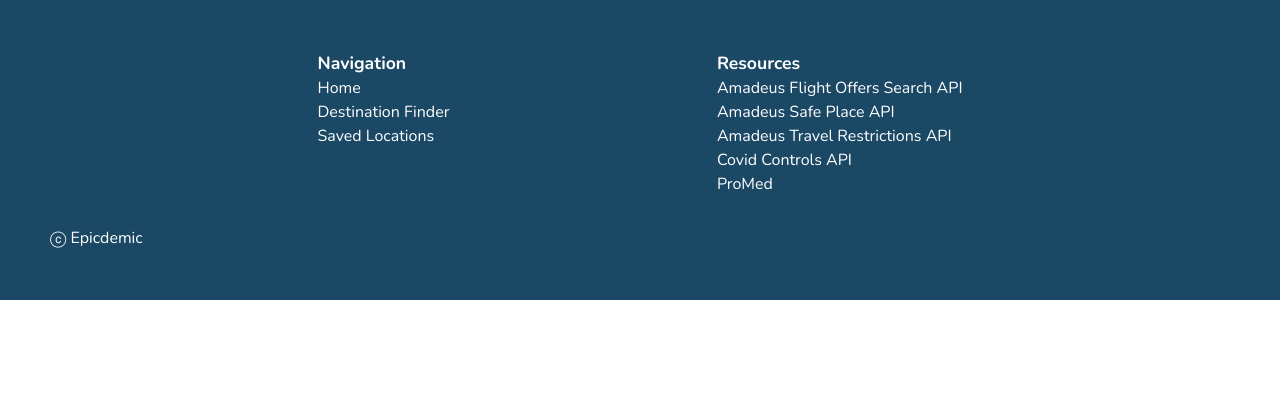
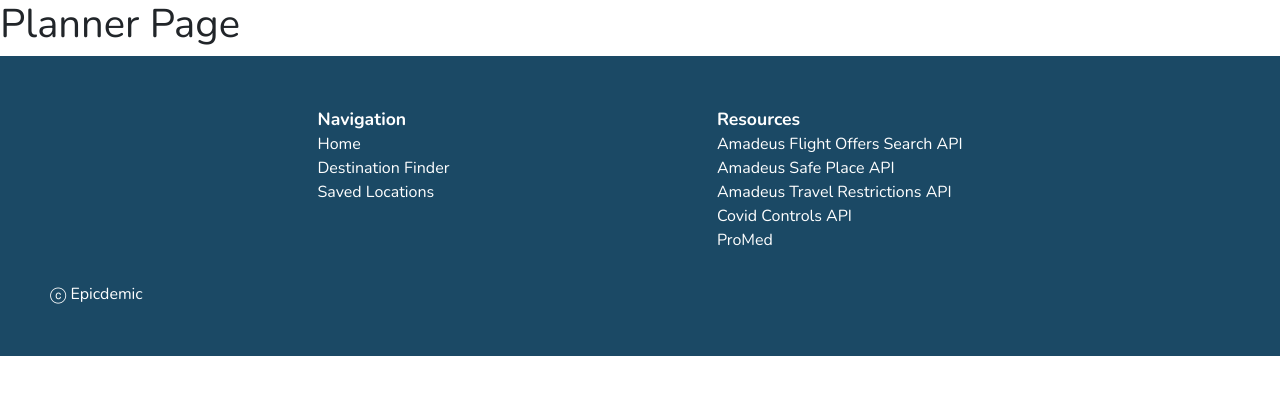
Before and after one commit to sophiac6410/SENG3011_EpicDemic, a React (Create React App) app in the folder PHASE_2/Application_SourceCode/epicdemic/: page /planner in a window 1280 px wide. Shown: the top 394 px of the page. Built offline with nearby package versions, Linux system fonts and the light colour scheme.

Commit message:
route for planner

```diff
--- a/PHASE_2/Application_SourceCode/epicdemic/src/App.js
+++ b/PHASE_2/Application_SourceCode/epicdemic/src/App.js
@@ -16,12 +16,11 @@ import "./styles/App.css"
 import { Context, initialValue } from './context';
 
 import {
-    BrowserRouter as Router,
     Routes,
     Route,
-    Link,
     BrowserRouter
   } from "react-router-dom";
+import Planner from './pages/Planner'
 
 const theme = createTheme({
   typography: {
@@ -129,6 +128,7 @@ function App() {
               </Route>
               <Route path="/finder" element={<DestinationFinder/>}/>
               <Route path="/saved" element={<SavedLocations/>}/>
+              <Route path="/planner" element={<Planner/>}/>
             </Routes>
           </BrowserRouter>
           <Footer></Footer>
--- /dev/null
+++ b/PHASE_2/Application_SourceCode/epicdemic/src/pages/Planner.js
@@ -0,0 +1,7 @@
+function Planner() {
+  return(
+    <h1>Planner Page</h1>
+  )
+}
+
+export default Planner
--- a/PHASE_2/Application_SourceCode/epicdemic/src/pages/home.js
+++ b/PHASE_2/Application_SourceCode/epicdemic/src/pages/home.js
@@ -20,6 +20,11 @@ function Home() {
   const goDestination = () =>{
     navigate('/finder');
   }
+
+  const goPlaner = () => {
+    navigate('/planner');
+  }
+
   return (
       <div style={{backgroundColor: '#F4FBFF'}}>
         <div className="bg-sky" style={{height: '100vh'}}>
@@ -36,7 +41,7 @@ function Home() {
                 <DarkButton onClick={goDestination} className="align-self-center me-5 pe-5 ps-5">
                   <Typography variant="bodyImportant">Find a destination</Typography>
                 </DarkButton>
-                <WhiteButton onClick={goDestination} className="align-self-center ms-4 pe-5 ps-5">
+                <WhiteButton onClick={goPlaner} className="align-self-center ms-4 pe-5 ps-5">
                   <Typography variant="bodyImportant">Plan my trip</Typography>
                 </WhiteButton>
               </div>
```
